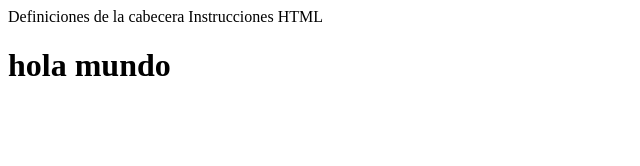
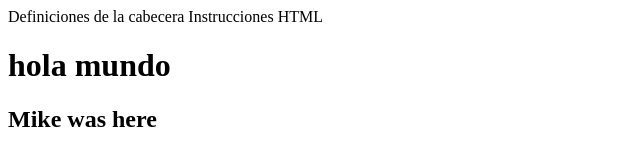
Before and after one commit to Emil212/Waifu-Administrator, a plain HTML site: page index.html in a window 1280 px wide. Shown: the whole page, without its empty margins (0-640 px from the left). Drawn offline with Linux system fonts and the light colour scheme.

Commit message:
Nozomi nesto musita

```diff
--- a/index.html
+++ b/index.html
@@ -5,5 +5,6 @@ Definiciones de la cabecera
 <BODY>
 Instrucciones HTML
 <h1>hola mundo</h1>
+<h2>Mike was here</h2>
 </BODY>
 </HTML>
```
